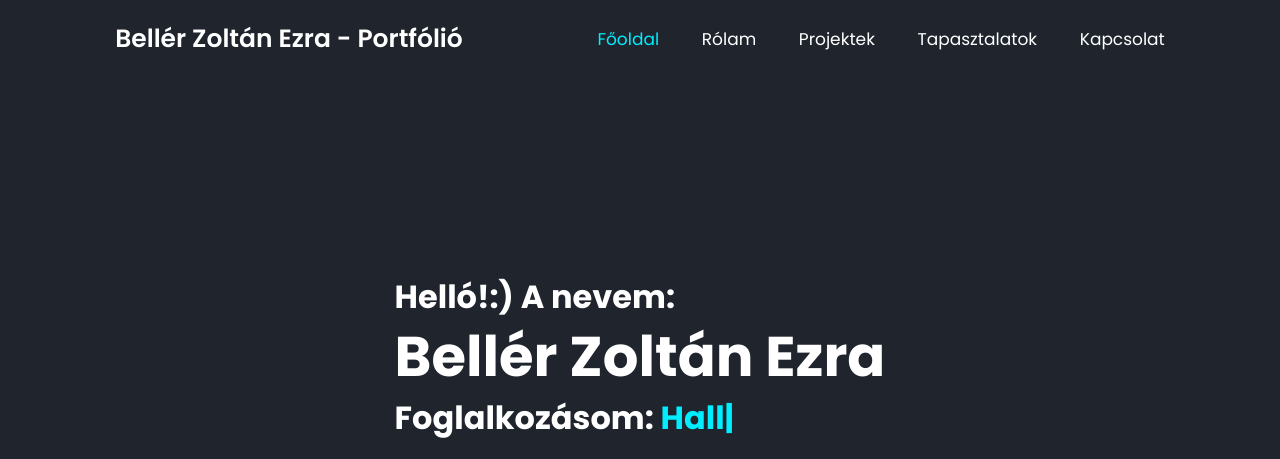
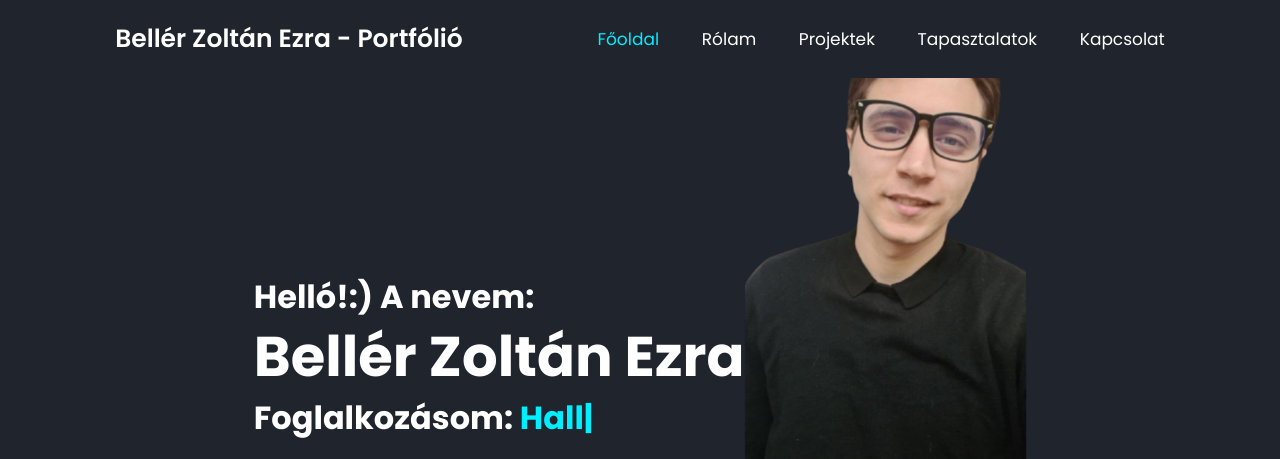
Before and after one commit to Zoleeka2000/bellerzoltanezra_portfolio, a plain HTML site: page index.html in a window 1280 px wide. Shown: the top 459 px of the page. Drawn offline with nearby package versions, Linux system fonts and the light colour scheme; the site is published under a folder, as on GitHub Pages, so addresses that start at the root find nothing.

Commit message:
Update index.html

```diff
--- a/index.html
+++ b/index.html
@@ -37,7 +37,7 @@
                 <a href="" class="btn">Önéletrajz letöltése</a>
             </div>
             <div class="home-img">
-                <img src="/image/bze.png" alt="" style="max-width: 100%; max-height: 500px; width: auto; height: auto; display: block; margin: 0 auto;">
+                <img src="image/bze.png" alt="" style="max-width: 100%; max-height: 500px; width: auto; height: auto; display: block; margin: 0 auto;">
             </div>
         </section>
         <section class="about" id="about">
```
